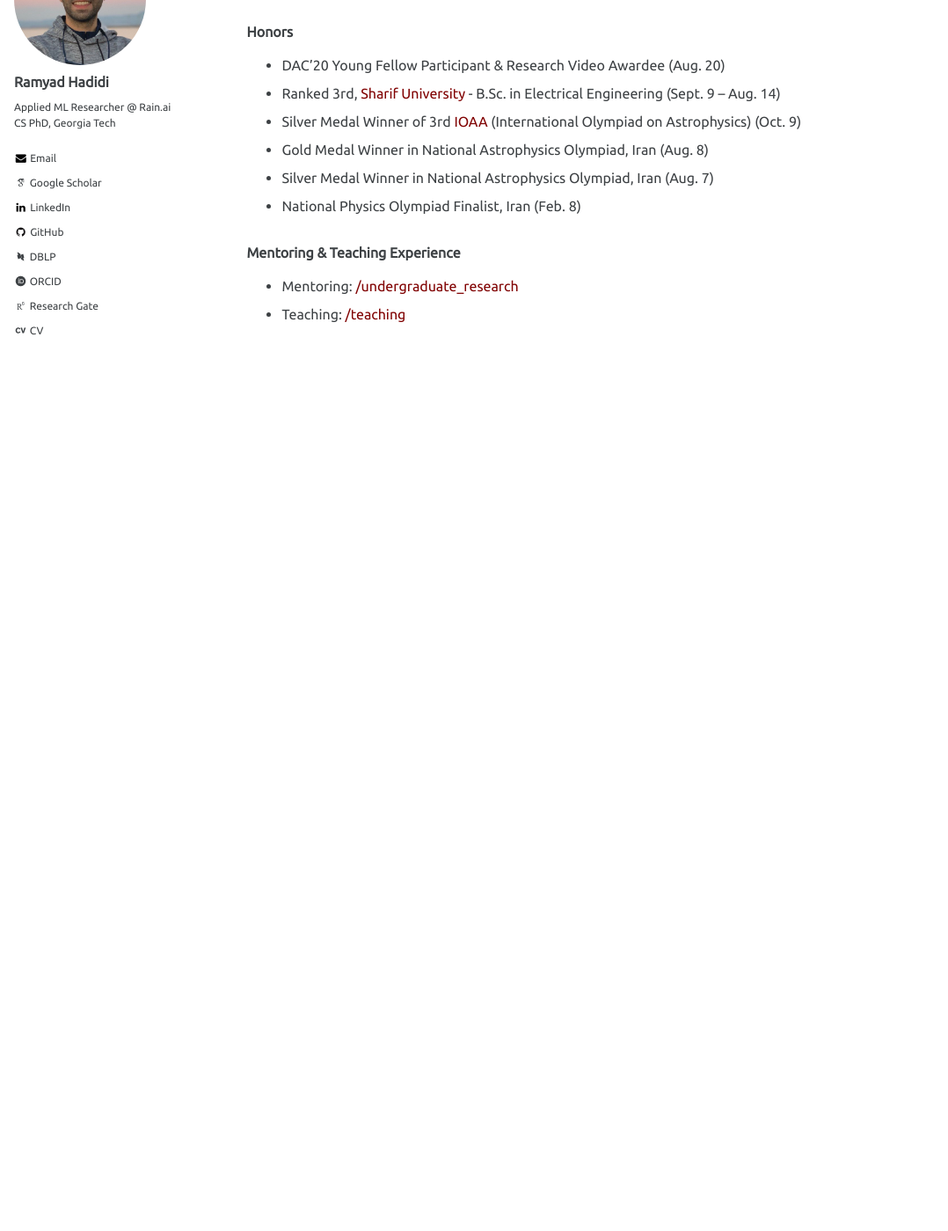
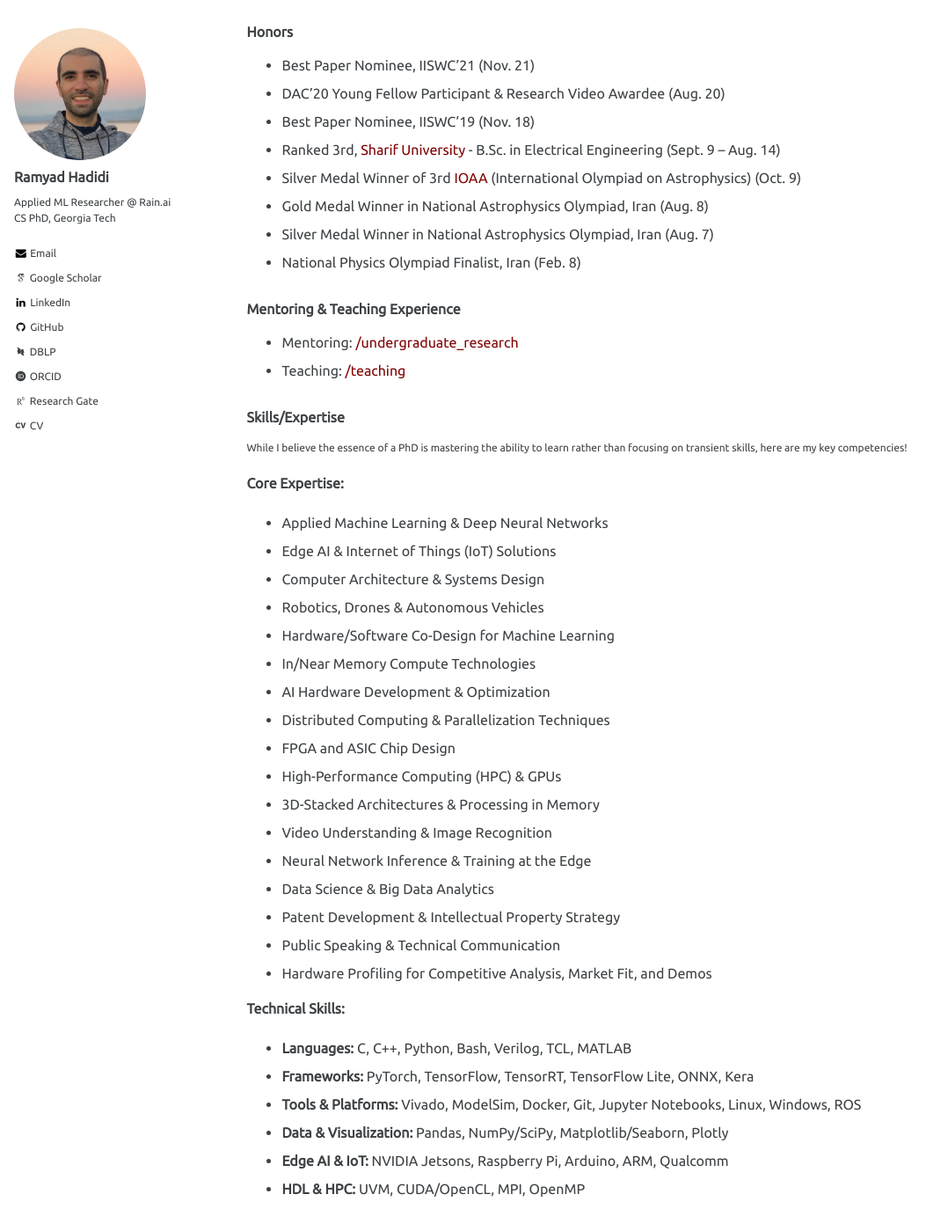
Before and after one commit to ramyadhadidi/ramyadhadidi.github.io, a Jekyll site: the page built from _pages/cv.md, in a window 1280 px wide and 1400 px high, scrolled down 1083 px. Shown: the whole window at 88% size, without its empty margins (0-1078 px from the left). Built offline with Jekyll 4.4.1, drawn with Linux system fonts in a browser that asks for light colours; some web fonts are replaced; before the commit the page ends 1604 px from its top, so only the background shows below that.

Commit message:
add skills so people don't ask ask and ask

```diff
--- a/_pages/cv.md
+++ b/_pages/cv.md
@@ -48,7 +48,9 @@ redirect_from:
 
 
 ### Honors
+  * Best Paper Nominee, IISWC’21 (Nov. 21)
   * DAC’20 Young Fellow Participant & Research Video Awardee (Aug. 20)
+  * Best Paper Nominee, IISWC’19 (Nov. 18)
   * Ranked 3rd, [Sharif University](https://en.wikipedia.org/wiki/Sharif_University_of_Technology) - B.Sc. in Electrical Engineering  (Sept. 9 -- Aug. 14)
   * Silver Medal Winner of 3rd [IOAA](https://en.wikipedia.org/wiki/International_Olympiad_on_Astronomy_and_Astrophysics) (International Olympiad on Astrophysics) (Oct. 9)
   * Gold Medal Winner in National Astrophysics Olympiad, Iran (Aug. 8)
@@ -71,3 +73,33 @@ redirect_from:
 ### Mentoring & Teaching Experience
   * Mentoring: [/undergraduate_research](https://ramyadhadidi.github.io/portfolio/)
   * Teaching: [/teaching](https://ramyadhadidi.github.io/portfolio/)
+
+### Skills/Expertise
+<sub>While I believe the essence of a PhD is mastering the ability to learn rather than focusing on transient skills, here are my key competencies!<sub>
+
+**Core Expertise:**
+- Applied Machine Learning & Deep Neural Networks
+- Edge AI & Internet of Things (IoT) Solutions
+- Computer Architecture & Systems Design
+- Robotics, Drones & Autonomous Vehicles
+- Hardware/Software Co-Design for Machine Learning
+- In/Near Memory Compute Technologies
+- AI Hardware Development & Optimization
+- Distributed Computing & Parallelization Techniques
+- FPGA and ASIC Chip Design
+- High-Performance Computing (HPC) & GPUs
+- 3D-Stacked Architectures & Processing in Memory
+- Video Understanding & Image Recognition
+- Neural Network Inference & Training at the Edge
+- Data Science & Big Data Analytics
+- Patent Development & Intellectual Property Strategy
+- Public Speaking & Technical Communication
+- Hardware Profiling for Competitive Analysis, Market Fit, and Demos
+
+**Technical Skills:**
+- **Languages:** C, C++, Python, Bash, Verilog, TCL, MATLAB
+- **Frameworks:** PyTorch, TensorFlow, TensorRT, TensorFlow Lite, ONNX, Kera
+- **Tools & Platforms:** Vivado, ModelSim, Docker, Git, Jupyter Notebooks, Linux, Windows, ROS
+- **Data & Visualization:** Pandas, NumPy/SciPy, Matplotlib/Seaborn, Plotly
+- **Edge AI & IoT:** NVIDIA Jetsons, Raspberry Pi, Arduino, ARM, Qualcomm
+- **HDL & HPC:** UVM, CUDA/OpenCL, MPI, OpenMP
```
